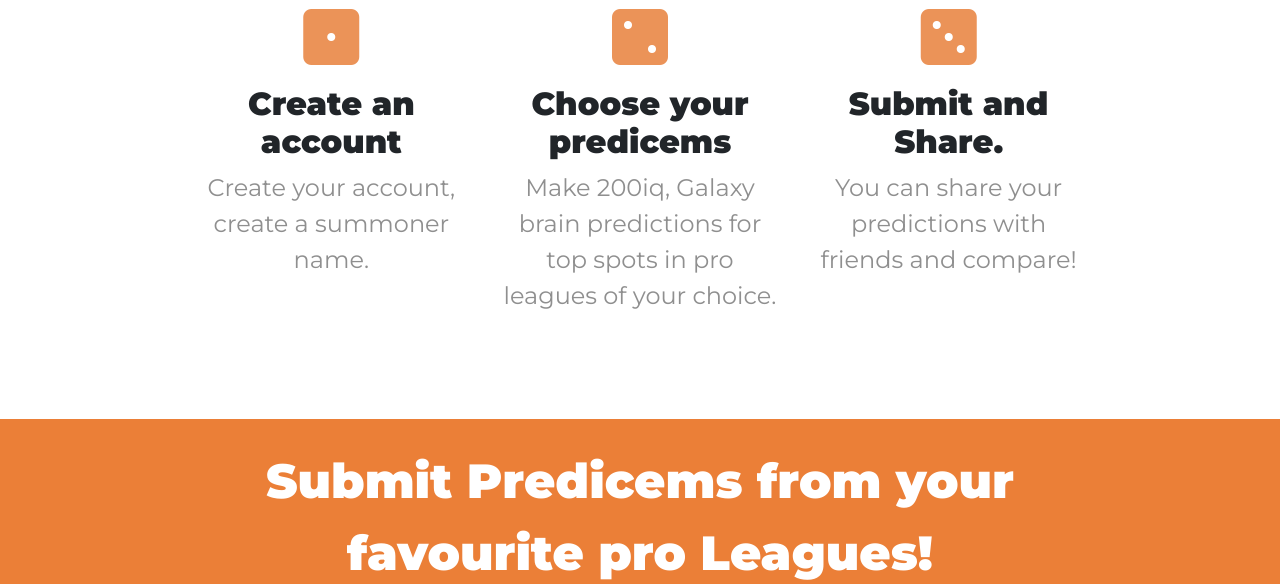
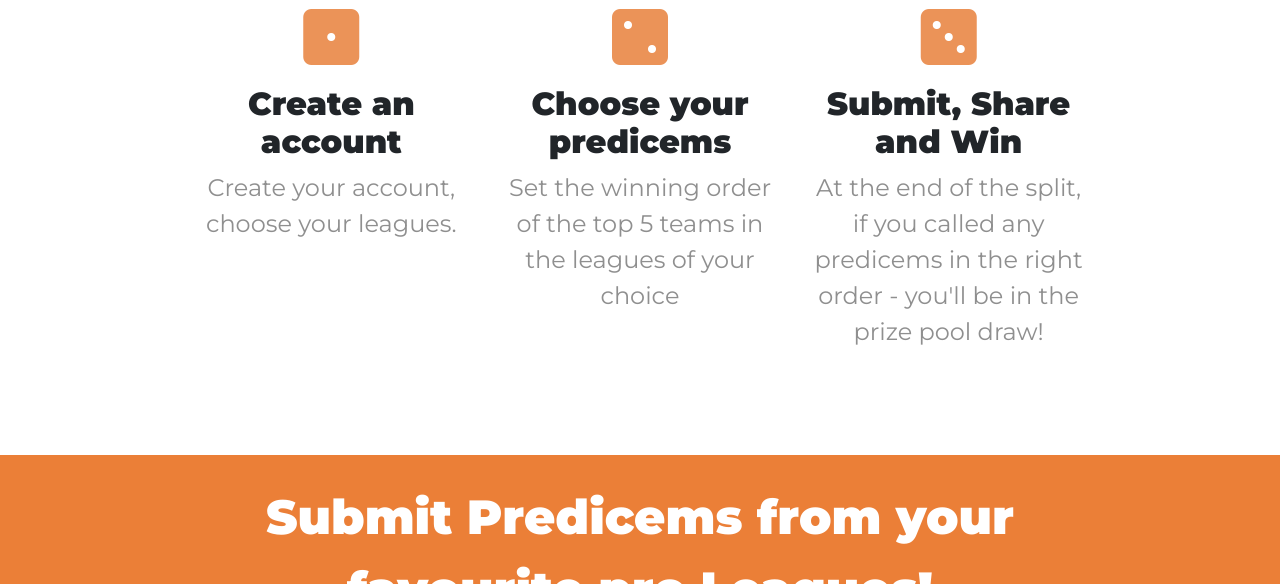
Before and after one commit to Fabredash/The-Wooden-League-Predicems, a plain HTML site: page index.html in a window 1280 px wide. Shown: the part 1149-1733 px from the top of the page. Drawn offline with nearby package versions, Linux system fonts and the light colour scheme.

Commit message:
updated Predicems explanation section

```diff
--- a/index.html
+++ b/index.html
@@ -101,19 +101,19 @@
       <div class="feature-box col-lg-4">
         <i class="icon fas fa-dice-one fa-4x"></i>
         <h3>Create an account</h3>
-        <p>Create your account, create a summoner name.</p>
+        <p>Create your account, choose your leagues.</p>
       </div>
 
       <div class="feature-box col-lg-4">
         <i class="icon fas fa-dice-two fa-4x"></i>
         <h3>Choose your predicems</h3>
-        <p>Make 200iq, Galaxy brain predictions for top spots in pro leagues of your choice.</p>
+        <p>Set the winning order of the top 5 teams in the leagues of your choice</p>
       </div>
 
       <div class="feature-box col-lg-4">
         <i class="icon fas fa-dice-three fa-4x"></i>
-        <h3>Submit and Share.</h3>
-        <p>You can share your predictions with friends and compare!</p>
+        <h3>Submit, Share and Win</h3>
+        <p>At the end of the split, if you called any predicems in the right order - you'll be in the prize pool draw!</p>
       </div>
 
     </div>
```
